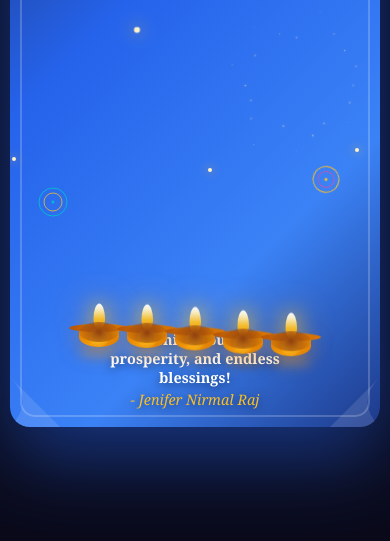
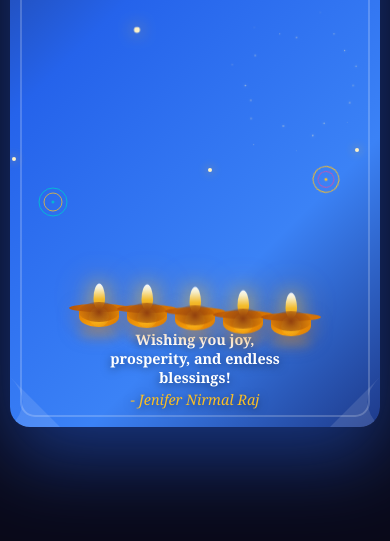
Before and after one commit to Jenidevops/Deepavali-greeting-card, a plain HTML site: page index.html in a window 390 px wide. Shown: the part 295-836 px from the top of the page. Drawn offline with Linux system fonts and the light colour scheme.

Commit message:
Adjust diya row positioning for better visual layout

```diff
--- a/index.html
+++ b/index.html
@@ -173,7 +173,7 @@
 
         .diya-row {
             position: absolute;
-            bottom: 100px;
+            bottom: 120px;
             left: 0;
             right: 0;
             display: flex;
@@ -374,7 +374,7 @@
             .subtitle { font-size: 1.1em; letter-spacing: 4px; }
             .diya { width: 50px; height: 25px; }
             .flame { width: 14px; height: 30px; top: -28px; }
-            .diya-row { bottom: 80px; gap: 10px; }
+            .diya-row { bottom: 100px; gap: 10px; }
             .message-box { font-size: 1em; bottom: 45px; }
             .sender-name { font-size: 1em; bottom: 20px; }
             .floating-rangoli { width: 60px; height: 60px; }
@@ -387,7 +387,7 @@
             .subtitle { font-size: 0.9em; letter-spacing: 3px; }
             .diya { width: 40px; height: 20px; }
             .flame { width: 12px; height: 25px; top: -23px; }
-            .diya-row { bottom: 70px; gap: 8px; }
+            .diya-row { bottom: 90px; gap: 8px; }
             .message-box { font-size: 0.9em; bottom: 40px; }
             .sender-name { font-size: 0.9em; bottom: 18px; }
             .corner-design { width: 100px; height: 100px; }
```
